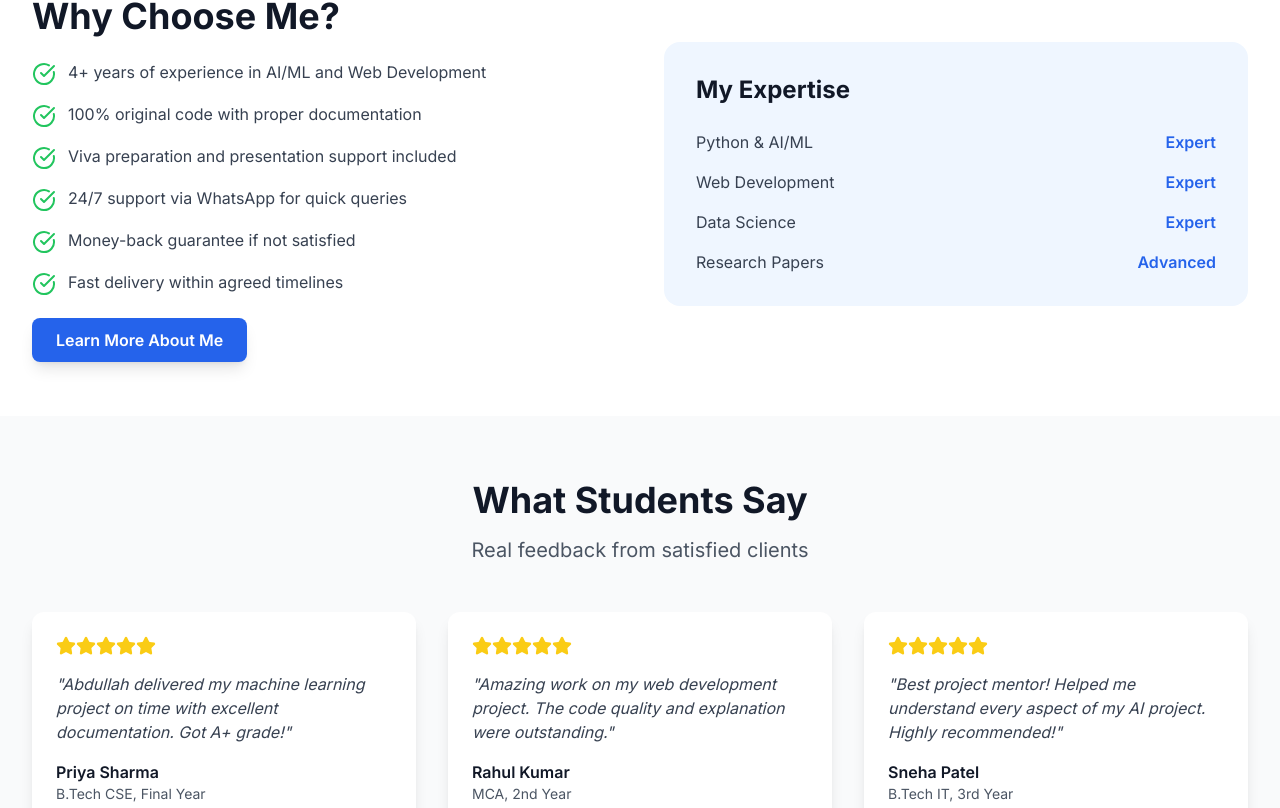
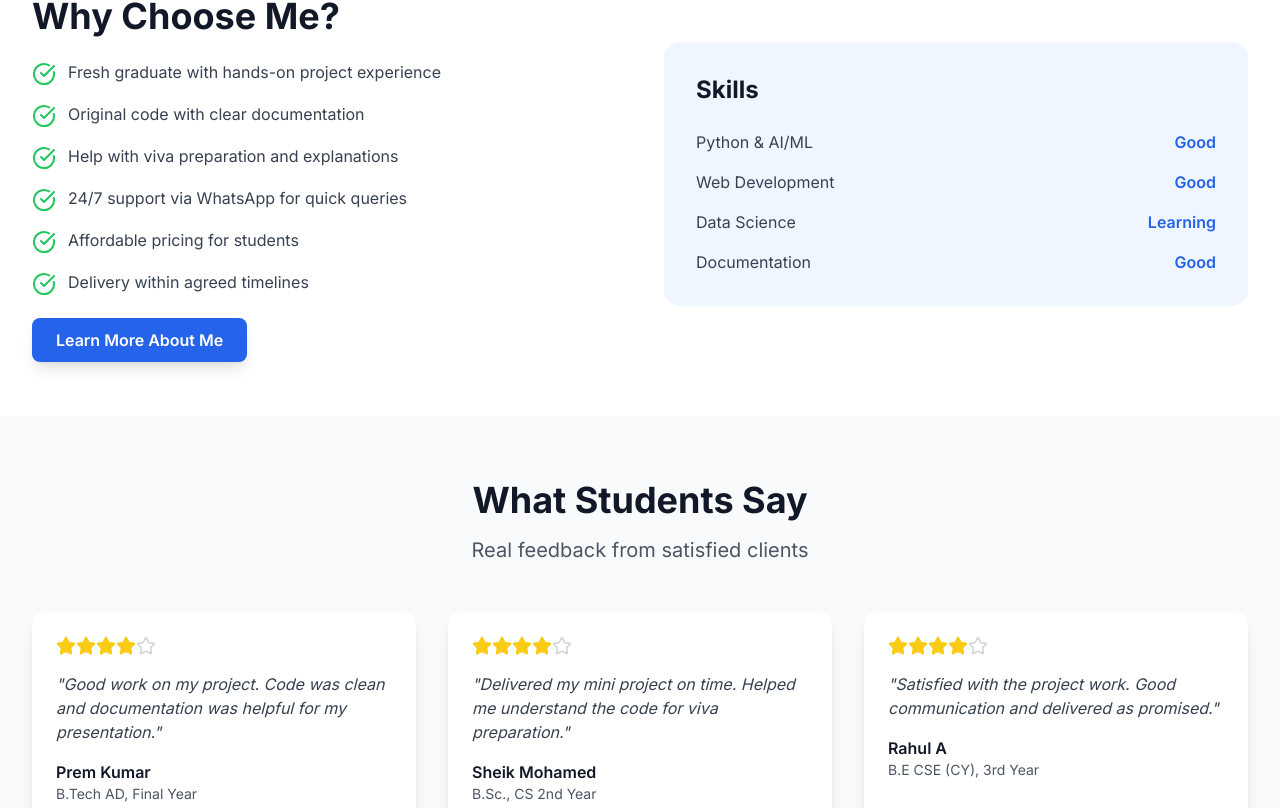
Before and after one commit to abdullahfirdowsi/portfolio-freelance-phase3, a React (Vite) app: page / in a window 1280 px wide. Shown: the part 1092-1900 px from the top of the page. Built offline with nearby package versions, Linux system fonts and the light colour scheme; no server answers.

Commit message:
Updated Home.tsx

```diff
--- a/src/pages/Home.tsx
+++ b/src/pages/Home.tsx
@@ -30,32 +30,32 @@ const Home = () => {
   ];
 
   const whyChooseMe = [
-    "4+ years of experience in AI/ML and Web Development",
-    "100% original code with proper documentation",
-    "Viva preparation and presentation support included",
+    "Fresh graduate with hands-on project experience",
+    "Original code with clear documentation",
+    "Help with viva preparation and explanations",
     "24/7 support via WhatsApp for quick queries",
-    "Money-back guarantee if not satisfied",
-    "Fast delivery within agreed timelines"
+    "Affordable pricing for students",
+    "Delivery within agreed timelines"
   ];
 
   const testimonials = [
     {
-      name: "Priya Sharma",
-      course: "B.Tech CSE, Final Year",
-      text: "Abdullah delivered my machine learning project on time with excellent documentation. Got A+ grade!",
-      rating: 5
+      name: "Prem Kumar",
+      course: "B.Tech AD, Final Year",
+      text: "Good work on my project. Code was clean and documentation was helpful for my presentation.",
+      rating: 4
     },
     {
-      name: "Rahul Kumar",
-      course: "MCA, 2nd Year",
-      text: "Amazing work on my web development project. The code quality and explanation were outstanding.",
-      rating: 5
+      name: "Sheik Mohamed",
+      course: "B.Sc., CS 2nd Year",
+      text: "Delivered my mini project on time. Helped me understand the code for viva preparation.",
+      rating: 4
     },
     {
-      name: "Sneha Patel",
-      course: "B.Tech IT, 3rd Year",
-      text: "Best project mentor! Helped me understand every aspect of my AI project. Highly recommended!",
-      rating: 5
+      name: "Rahul A",
+      course: "B.E CSE (CY), 3rd Year",
+      text: "Satisfied with the project work. Good communication and delivered as promised.",
+      rating: 4
     }
   ];
 
@@ -94,11 +94,11 @@ const Home = () => {
               <div className="bg-primary-50 rounded-2xl p-8">
                 <div className="grid grid-cols-2 gap-6 text-center">
                   <div>
-                    <div className="text-3xl font-bold text-primary-600">500+</div>
+                    <div className="text-3xl font-bold text-primary-600">5+</div>
                     <div className="text-gray-600">Projects Completed</div>
                   </div>
                   <div>
-                    <div className="text-3xl font-bold text-primary-600">4.9/5</div>
+                    <div className="text-3xl font-bold text-primary-600">4.0/5</div>
                     <div className="text-gray-600">Client Rating</div>
                   </div>
                   <div>
@@ -106,7 +106,7 @@ const Home = () => {
                     <div className="text-gray-600">Support Available</div>
                   </div>
                   <div>
-                    <div className="text-3xl font-bold text-primary-600">100%</div>
+                    <div className="text-3xl font-bold text-primary-600">95%</div>
                     <div className="text-gray-600">Success Rate</div>
                   </div>
                 </div>
@@ -171,23 +171,23 @@ const Home = () => {
               </div>
             </div>
             <div className="bg-primary-50 rounded-2xl p-8">
-              <h3 className="text-2xl font-bold text-gray-900 mb-6">My Expertise</h3>
+              <h3 className="text-2xl font-bold text-gray-900 mb-6">Skills</h3>
               <div className="space-y-4">
                 <div className="flex justify-between items-center">
                   <span className="text-gray-700">Python & AI/ML</span>
-                  <span className="text-primary-600 font-semibold">Expert</span>
+                  <span className="text-primary-600 font-semibold">Good</span>
                 </div>
                 <div className="flex justify-between items-center">
                   <span className="text-gray-700">Web Development</span>
-                  <span className="text-primary-600 font-semibold">Expert</span>
+                  <span className="text-primary-600 font-semibold">Good</span>
                 </div>
                 <div className="flex justify-between items-center">
                   <span className="text-gray-700">Data Science</span>
-                  <span className="text-primary-600 font-semibold">Expert</span>
+                  <span className="text-primary-600 font-semibold">Learning</span>
                 </div>
                 <div className="flex justify-between items-center">
-                  <span className="text-gray-700">Research Papers</span>
-                  <span className="text-primary-600 font-semibold">Advanced</span>
+                  <span className="text-gray-700">Documentation</span>
+                  <span className="text-primary-600 font-semibold">Good</span>
                 </div>
               </div>
             </div>
@@ -210,9 +210,12 @@ const Home = () => {
             {testimonials.map((testimonial, index) => (
               <div key={index} className="card p-6">
                 <div className="flex items-center mb-4">
-                  {[...Array(testimonial.rating)].map((_, i) => (
-                    <Star key={i} className="h-5 w-5 text-yellow-400 fill-current" />
-                  ))}
+                  <div className="flex">
+                    {[...Array(4)].map((_, i) => (
+                      <Star key={i} className="h-5 w-5 text-yellow-400 fill-current" />
+                    ))}
+                    <Star className="h-5 w-5 text-gray-300" />
+                  </div>
                 </div>
                 <p className="text-gray-700 mb-4 italic">
                   "{testimonial.text}"
```
